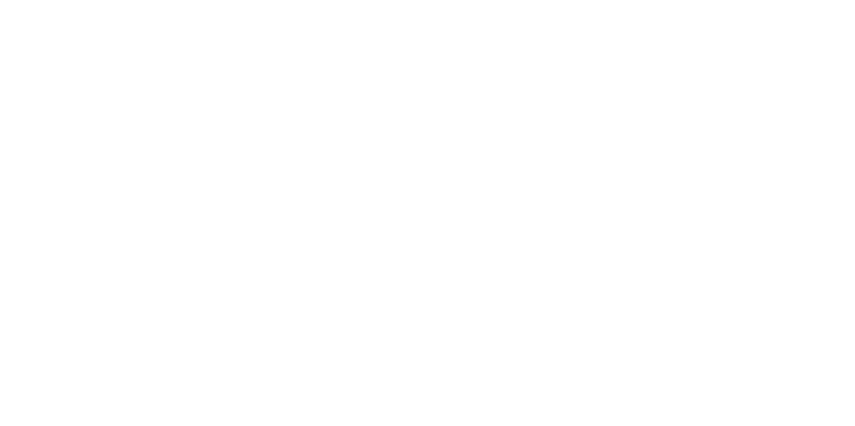
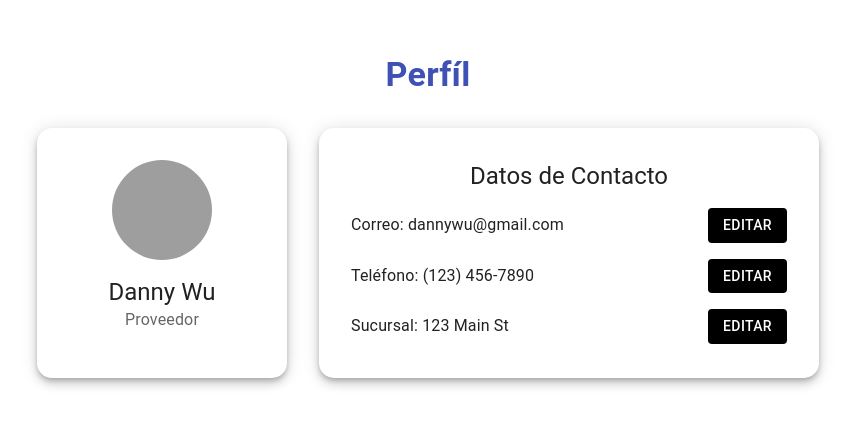
Before and after one commit to gmonmarr/WuSAP, a React (Vite) app in the folder frontend/: page /profile in a window 1280 px wide. Before the commit this address had no page. Shown: the part 200-626 px from the top of the page, without its empty margins (212-1067 px from the left). Built offline with nearby package versions, Linux system fonts and the light colour scheme; grey boxes are pictures that could not be loaded.

Commit message:
Profile View

```diff
--- a/frontend/package.json
+++ b/frontend/package.json
@@ -13,6 +13,8 @@
     "@emotion/react": "^11.14.0",
     "@emotion/styled": "^11.14.0",
     "@mui/material": "^6.4.8",
+    "@ui5/webcomponents": "^2.8.0",
+    "@ui5/webcomponents-react": "^2.8.1",
     "react": "^19.0.0",
     "react-dom": "^19.0.0",
     "react-router-dom": "^7.4.0"
--- a/frontend/src/main.jsx
+++ b/frontend/src/main.jsx
@@ -5,6 +5,7 @@ import ReactDOM from 'react-dom/client';
 import { BrowserRouter as Router, Routes, Route } from 'react-router-dom';
 import App from './App';
 import Login from './pages/Login';
+import Profile from './pages/Profile';
 
 ReactDOM.createRoot(document.getElementById('root')).render(
   <React.StrictMode>
@@ -12,6 +13,7 @@ ReactDOM.createRoot(document.getElementById('root')).render(
       <Routes>
         <Route path="/" element={<App />} />
         <Route path="/login" element={<Login />} />
+        <Route path="/profile" element={<Profile />} />
       </Routes>
     </Router>
   </React.StrictMode>
--- /dev/null
+++ b/frontend/src/pages/Profile.jsx
@@ -0,0 +1,41 @@
+import React from "react";
+import { Avatar, Button, Grid, Typography, Paper } from "@mui/material";
+
+const Profile = () => {
+  return (
+    <Grid container direction="column" alignItems="center" justifyContent="center" style={{ height: "100vh", padding: "0 5%" }}>
+        <Typography variant="h4" style={{ marginBottom: "1rem", textAlign: "center", fontWeight: "bold", color: "#3f51b5", margin: "2rem"}}>Perfíl</Typography>
+
+        <Grid container direction="row" alignItems="center" justifyContent="center">
+            {/* Left Component */}
+            <Paper elevation={6} style={{ padding: "2rem", marginRight: "2rem", textAlign: "center", width: "15.625rem", height: "15.625rem", borderRadius: "0.9375rem" }}>
+                <Avatar alt="User Profile Picture" src="/path/to/profile-pic.jpg" style={{ width: "6.25rem", height: "6.25rem", margin: "0 auto" }} />
+                <Typography variant="h5" style={{ marginTop: "1rem" }}>Danny Wu</Typography>
+                <Typography variant="body1" color="textSecondary">Proveedor</Typography>
+            </Paper>
+
+            {/* Right Component */}
+            <Paper elevation={6} style={{ padding: "2rem", textAlign: "center", width: "31.25rem", height: "15.625rem", borderRadius: "0.9375rem" }}>
+                <Typography variant="h5" style={{ marginBottom: "1rem" }}>Datos de Contacto</Typography>
+
+                <Grid container direction="row" alignItems="center" justifyContent="space-between" style={{ marginBottom: "1rem" }}>
+                <Typography variant="body1">Correo: dannywu@gmail.com</Typography>
+                <Button variant="outlined" style={{ backgroundColor: "black", border: "none", color: "white"}}>Editar</Button>
+                </Grid>
+
+                <Grid container direction="row" alignItems="center" justifyContent="space-between" style={{ marginBottom: "1rem" }}>
+                <Typography variant="body1">Teléfono: (123) 456-7890</Typography>
+                <Button variant="outlined" style={{ backgroundColor: "black", border: "none", color: "white"}}>Editar</Button>
+                </Grid>
+
+                <Grid container direction="row" alignItems="center" justifyContent="space-between">
+                <Typography variant="body1">Sucursal: 123 Main St</Typography>
+                <Button variant="outlined" style={{ backgroundColor: "black", border: "none", color: "white"}}>Editar</Button>
+                </Grid>
+            </Paper>
+        </Grid>
+    </Grid>
+  );
+};
+
+export default Profile;
```
Also changed, not shown: 1 other file (tests, documents, lock files or other folders).
